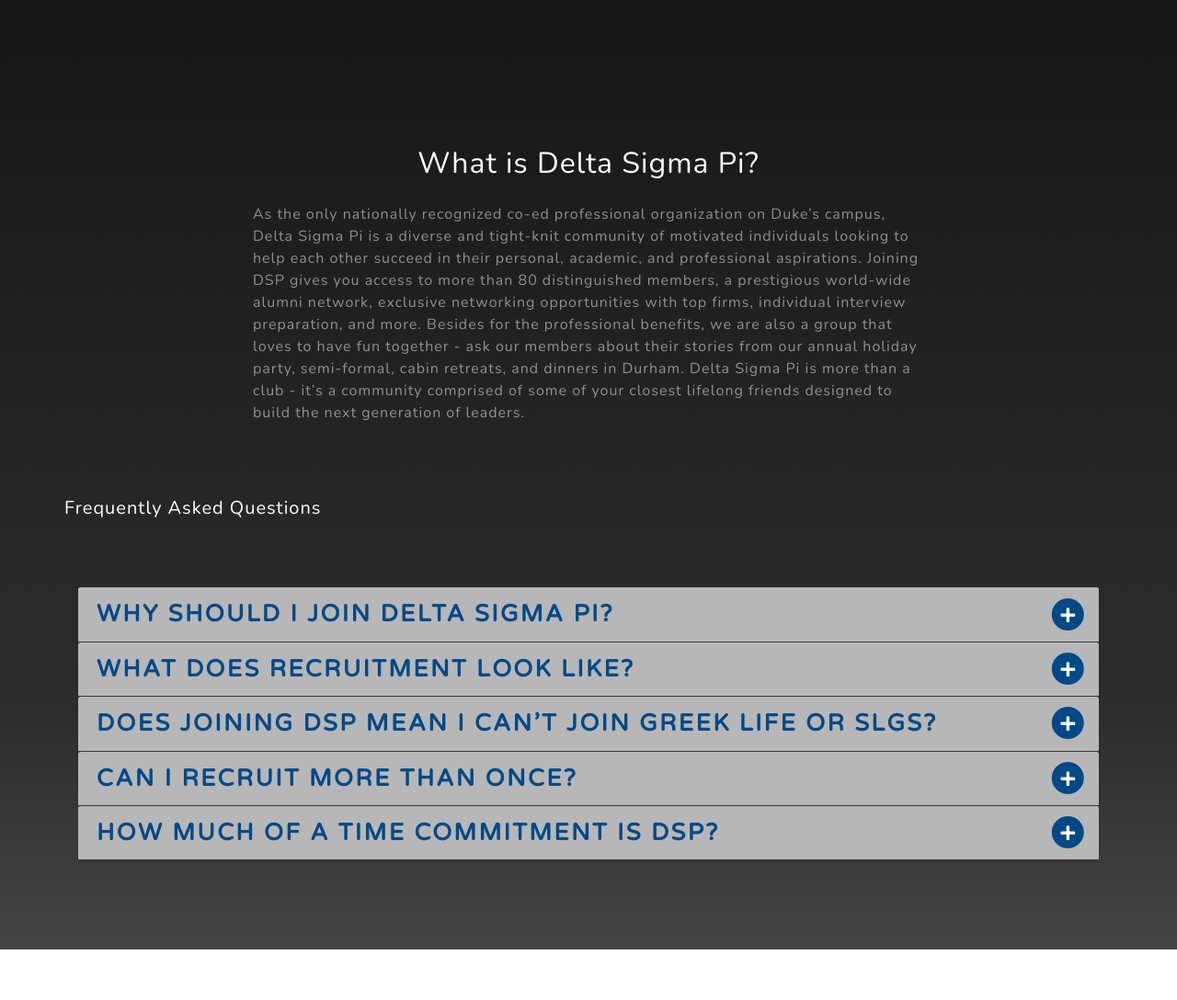
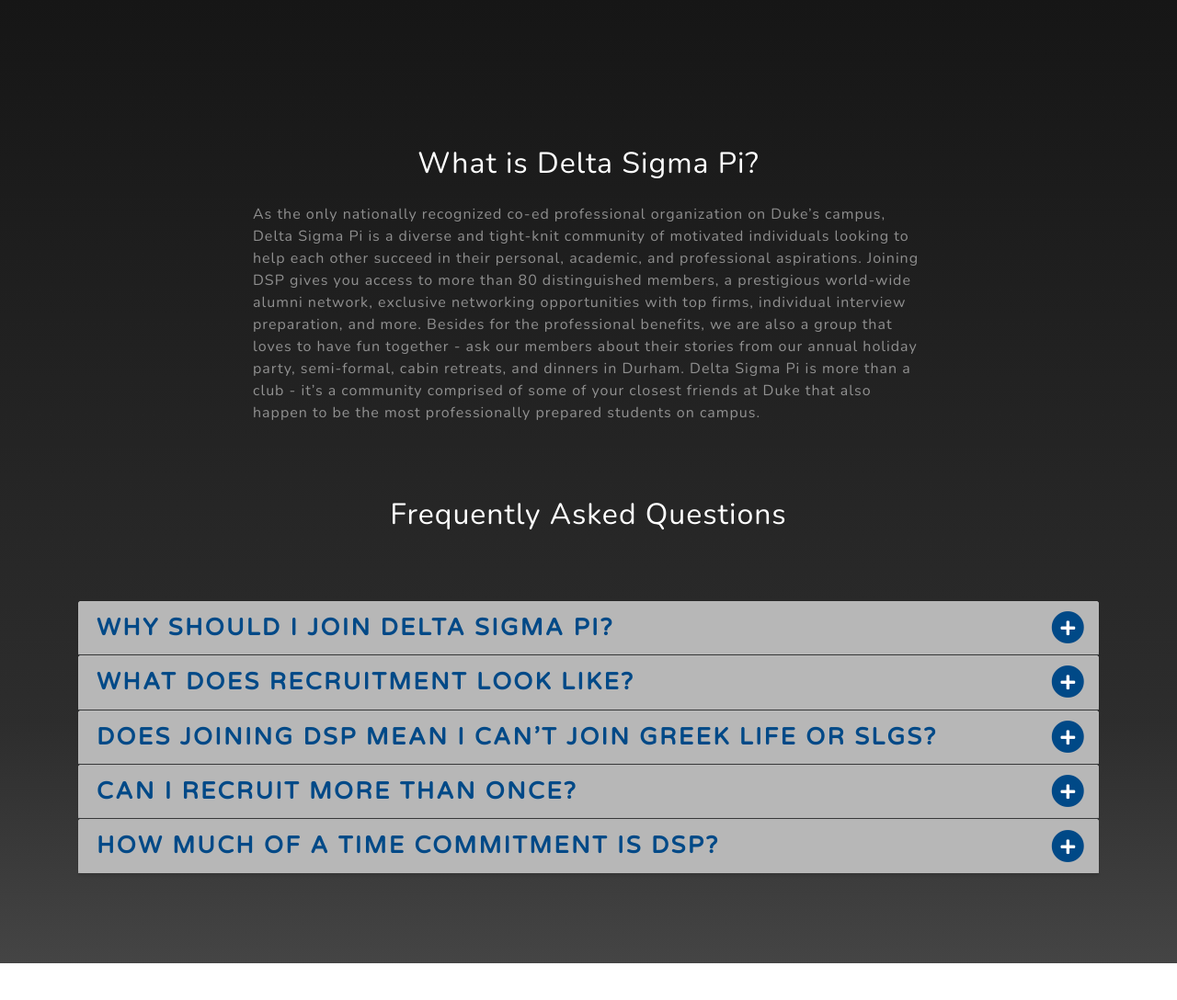
Before and after one commit to kunalupadya/dspwebsite, a Django app: page / in a window 1280 px wide. Shown: the part 801-1889 px from the top of the page at 92% size. Run offline with Django 3.2, Linux system fonts and the light colour scheme; some libraries are stand-ins or nearby versions.

Commit message:
updated about and pillars

```diff
--- a/dspwebsite/settings.py
+++ b/dspwebsite/settings.py
@@ -25,7 +25,7 @@
 SECRET_KEY = 'xarz@-t1pqyt)$x3t^=7sfi8$#q!d60!0zk)du=(##z%y8(yau'
 
 # SECURITY WARNING: don't run with debug turned on in production!
-DEBUG = False
+DEBUG = True
 DEBUG_PROPAGATE_EXCEPTIONS = True
 
 ALLOWED_HOSTS = ['dspwebsite.herokuapp.com',
--- a/mainwebsite/templates/main/index.html
+++ b/mainwebsite/templates/main/index.html
@@ -84,11 +84,15 @@
         <div class="row">
             <div class="col-lg-8 mx-auto" >
                 <h2 class="text-white mb-4">What is Delta Sigma Pi?</h2>
-                <p style="text-align: left" class="text-white-50">As the only nationally recognized co-ed professional organization on Duke’s campus, Delta Sigma Pi is a diverse and tight-knit community of motivated individuals looking to help each other succeed in their personal, academic, and professional aspirations. Joining DSP gives you access to more than 80 distinguished members, a prestigious world-wide alumni network, exclusive networking opportunities with top firms, individual interview preparation, and more. Besides for the professional benefits, we are also a group that loves to have fun together - ask our members about their stories from our annual holiday party, semi-formal, cabin retreats, and dinners in Durham. Delta Sigma Pi is more than a club - it’s a community comprised of some of your closest lifelong friends designed to build the next generation of leaders.</p>
+                <p style="text-align: left" class="text-white-50">As the only nationally recognized co-ed professional organization on Duke’s campus, Delta Sigma Pi is a diverse and tight-knit community of motivated individuals looking to help each other succeed in their personal, academic, and professional aspirations.
+                Joining DSP gives you access to more than 80 distinguished members, a prestigious world-wide alumni network, exclusive networking opportunities with top firms, individual interview preparation, and more. Besides for the professional benefits, we are also a group that loves to have fun together - ask our members about their stories from our annual holiday party, semi-formal, cabin retreats, and dinners in Durham. Delta Sigma Pi is more than a club - it’s a community comprised of some of your closest friends at Duke that also happen to be the most professionally prepared students on campus.
+                </p>
             </div>
         </div>
         <div class="row">
-            <h5 class="text-white mb-4">Frequently Asked Questions</h5>
+            <div class="col-lg-8 mx-auto" >
+                <h2 class="text-white mb-4">Frequently Asked Questions</h2>
+            </div>
         </div>
 
         <div class="myaccordion" id="accordionExample">
@@ -240,7 +244,7 @@
                                 In Community
                             </div>
                             <div class="project-name text-faded" >
-                                As Duke’s only co-ed business fraternity, Delta Sigma Pi represents one of the most diverse and well-connected communities on campus. Our brothers are leaders of various other student organizations, varsity collegiate athletes, student entrepreneurs, and academic scholars. We all come from a variety of backgrounds, with 18 different countries represented, and all have extremely diverse interests and achievements, from a Yo-Yo national champion to a Rhodes Scholar. We are bonded by a shared desire to built a tight-knit community that helps each other achieve professional, academic, and personal success.
+                                Delta Sigma Pi is one of the most diverse and well-connected communities on campus. Our brothers are leaders of other organizations, varsity athletes, musicians, artists, entrepreneurs, and academic scholars. We come from a variety of backgrounds, with 18 different countries represented, and have extremely diverse interests and achievements, from a Yo-Yo national champion to a Rhodes Scholar. You’re guaranteed to expand your circle and hang out with unique people that you would never have met if not for DSP.
                             </div>
                         </div>
                     </div>
@@ -255,7 +259,7 @@
                                 In Ideas:
                             </div>
                             <div class="project-name text-faded" >
-                                The most important thing we value is our brothers’ thoughts and ideas - their voices are always heard. Through our open committee system, we encourage each one of our brothers to demonstrate leadership by actively participating and contributing to the advancement of DSP. Want to plan your own event? Go for it! Have a new budgeting plan? Attend our weekly Executive Board meetings! Each year, we have new professional and social events that are pioneered by brothers that are passionate about improving our organization. At DSP, we know that you have a vision and we want to be a part of it.
+                                The most important thing we value is our brothers’ thoughts and ideas - their voices are always heard. Through our open committee system, we encourage brothers to demonstrate leadership by actively contributing to the advancement of DSP. Want to plan your own event? We’ll fund it! Have a new recruitment idea? Attend our weekly Executive Board meetings! Each year, we have new professional and social events that are pioneered by brothers that are passionate about improving our organization. At DSP, we know that you have a vision and we want to be a part of it.
                             </div>
                         </div>
                     </div>
@@ -270,7 +274,7 @@
                                 In Professionalism:
                             </div>
                             <div class="project-name text-faded" style="font-size: 16px">
-                                As a nationally recognized business fraternity, Delta Sigma Pi is deeply committed to the professional development of its members. We provide the knowledge and resources necessary to prepare you for the recruitment process, access to our distinguished alumni network ranging across a diverse range of industries, exclusive networking opportunities with prestigious firms, and unparalleled mentorship to guide you through each step of the recruiting process. Our commitment to professional excellency is demonstrated by our consistent track record of brothers receiving offers from the best firms. Throughout the year, we also host multiple guest speaker events, professional workshops, and competitions to unite the Duke community in the mutual goal of professional advancement.
+                                Delta Sigma Pi is deeply committed to the professional development of its members. We provide the knowledge and resources necessary to prepare you for interviews, access to our distinguished alumni network, exclusive networking opportunities with prestigious firms, and unparalleled mentorship to guide you through each step of the way. As a result, we have a consistent track record of placement into the best firms in various industries. Throughout the year, we also host multiple guest speaker events, professional workshops, and competitions to unite the Duke community in the mutual goal of professional advancement.
                             </div>
                         </div>
                     </div>
@@ -285,7 +289,7 @@
                                 In Brotherhood:
                             </div>
                             <div class="project-name text-faded" >
-                                The Sigma Tau chapter prides itself on creating a tight-knit community and well-rounded experience that spans beyond professional and academic settings. To foster camaraderie between its brothers, the fraternity hosts a cabin retreat, semi-formal, dinners in downtown Durham, movie nights, spikeball tournaments, and various other social events every semester. Joining DSP guarantees that there is always something and someone to do things with. The people you meet will become some of your closest friends during and after college.
+                                The Sigma Tau chapter prides itself on creating a tight-knit community and well-rounded experience that spans beyond professional and academic settings. To foster camaraderie between its brothers, we host a cabin retreat, semi-formal, dinners in downtown Durham, movie nights, spikeball tournaments, and various other social events every semester. Joining DSP guarantees that there is always something and someone to do things with. The people you meet will become some of your closest friends during and after college.
                             </div>
                         </div>
                     </div>
```
